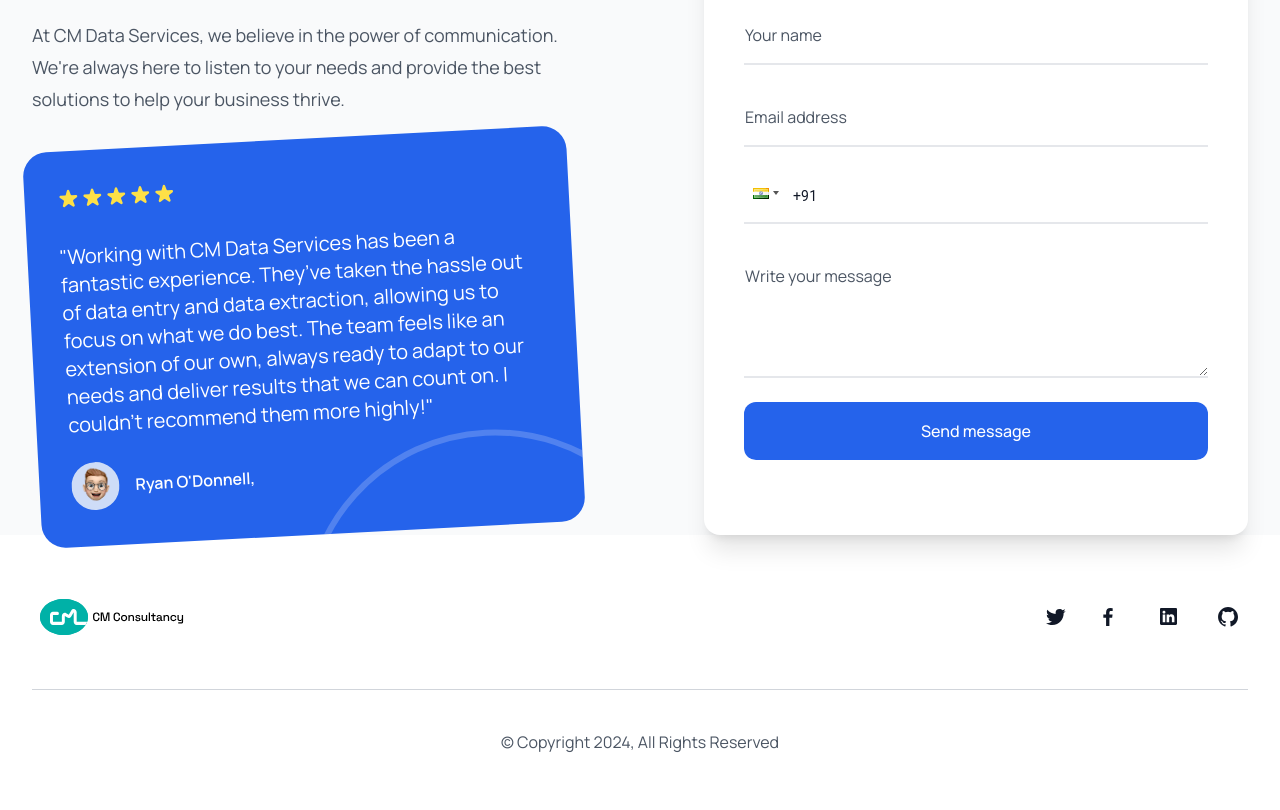
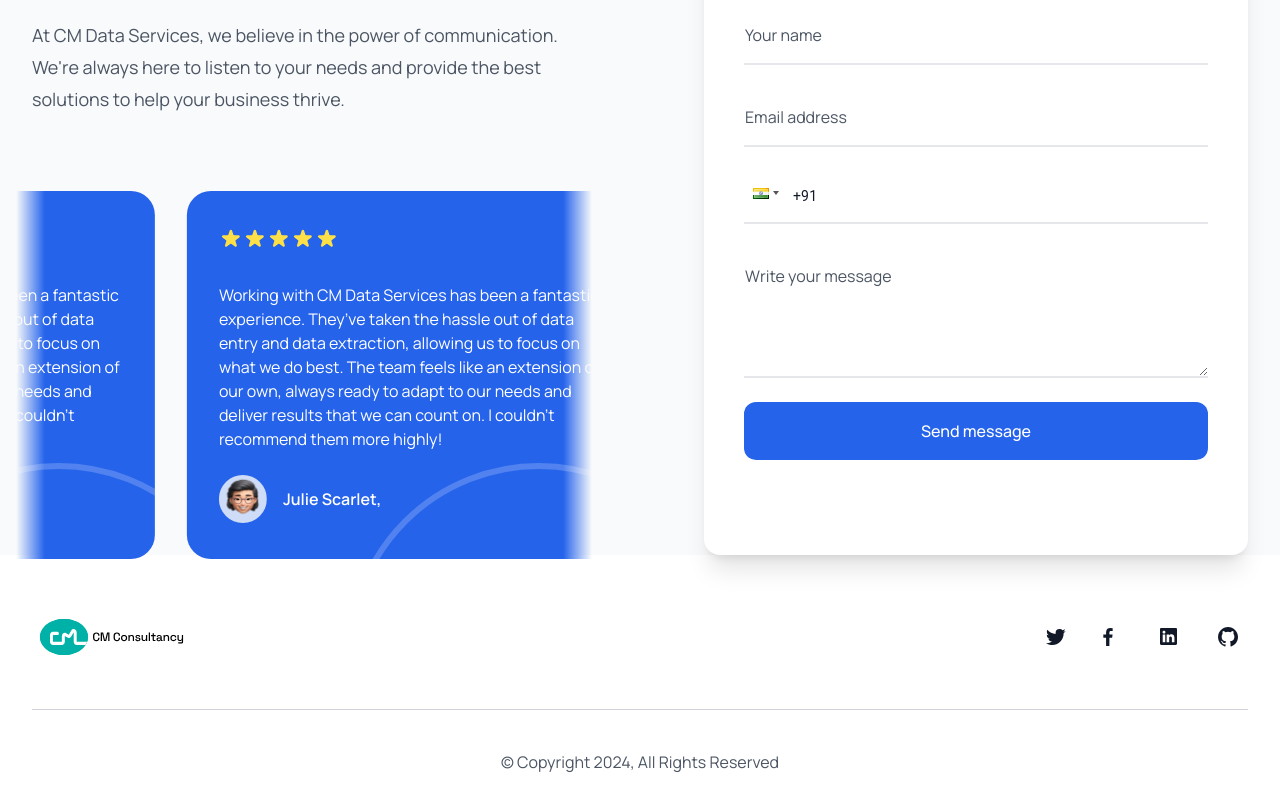
Before and after one commit to udhaykumarbala/cm_consultancy, a React (Vite) app: page / in a window 1280 px wide. Shown: the part 3607-4417 px from the top of the page. Built offline with nearby package versions, Linux system fonts and the light colour scheme.

Commit message:
Fixed: testimonial animation

```diff
--- a/src/Home/JoinUsSection.jsx
+++ b/src/Home/JoinUsSection.jsx
@@ -7,6 +7,7 @@ import PhoneInput from "react-phone-input-2";
 import "react-phone-input-2/lib/style.css";
 import "react-toastify/dist/ReactToastify.css";
 import "./styles/joinUsSection.css";
+import TestimonialCard from "../components/TestimonialCard";
 
 const JoinUsSection = () => {
    const [fullName, setFullName] = useState("");
@@ -89,49 +90,7 @@ const JoinUsSection = () => {
                      </p>
                   </div>
 
-                  <div className='relative mt-10 overflow-hidden bg-blue-600 lg:mt-0 rounded-3xl -rotate-3'>
-                     <div className='absolute bottom-0 right-0 -mb-72 -mr-24 border-[6px] opacity-20 border-white rounded-full w-96 h-96'></div>
-
-                     <div className='relative p-6 sm:px-8 sm:py-9'>
-                        <div className='flex items-center'>
-                           {[...Array(5)].map((_, i) => (
-                              <svg
-                                 key={i}
-                                 className='w-6 h-6 text-yellow-300'
-                                 xmlns='http://www.w3.org/2000/svg'
-                                 viewBox='0 0 20 20'
-                                 fill='currentColor'
-                              >
-                                 <path d='M9.049 2.927c.3-.921 1.603-.921 1.902 0l1.07 3.292a1 1 0 00.95.69h3.462c.969 0 1.371 1.24.588 1.81l-2.8 2.034a1 1 0 00-.364 1.118l1.07 3.292c.3.921-.755 1.688-1.54 1.118l-2.8-2.034a1 1 0 00-1.175 0l-2.8 2.034c-.784.57-1.838-.197-1.539-1.118l1.07-3.292a1 1 0 00-.364-1.118L2.98 8.72c-.783-.57-.38-1.81.588-1.81h3.461a1 1 0 00.951-.69l1.07-3.292z' />
-                              </svg>
-                           ))}
-                        </div>
-                        <blockquote className='mt-8'>
-                           <p className='text-xl font-normal text-white'>
-                              "Working with CM Data Services has been a
-                              fantastic experience. They’ve taken the hassle out
-                              of data entry and data extraction, allowing us to
-                              focus on what we do best. The team feels like an
-                              extension of our own, always ready to adapt to our
-                              needs and deliver results that we can count on. I
-                              couldn’t recommend them more highly!"
-                           </p>
-                        </blockquote>
-                        <div className='flex items-center mt-6'>
-                           <img
-                              className='object-cover rounded-full size-12 bg-gray-50/80'
-                              src={memojiImage}
-                              alt='User'
-                           />
-                           <div className='ml-4'>
-                              <p className='text-base font-semibold text-white'>
-                                 {" "}
-                                 Ryan O'Donnell,
-                              </p>
-                           </div>
-                        </div>
-                     </div>
-                  </div>
+                  <TestimonialCard />
                </div>
 
                <div className='bg-white shadow-xl rounded-2xl'>
--- /dev/null
+++ b/src/components/TestimonialCard.jsx
@@ -0,0 +1,74 @@
+import { Fragment } from "react";
+import memojiImage1 from "../assets/memoji-smile.png";
+import memojiImage2 from "../assets/memoji-avatar-4.png";
+
+const cardData = [
+   {
+      userImage: memojiImage1,
+      userName: "Ryan O'Donnell,",
+      userTitle: "CEO",
+      userDescription:
+         "Working with CM Data Services has been a fantastic experience. They’ve taken the hassle out of data entry and data extraction, allowing us to focus on what we do best. The team feels like an extension of our own, always ready to adapt to our needs and deliver results that we can count on. I couldn’t recommend them more highly!",
+   },
+   {
+      userImage: memojiImage2,
+      userName: "Julie Scarlet,",
+      userTitle: "CEO",
+      userDescription:
+         "Working with CM Data Services has been a fantastic experience. They’ve taken the hassle out of data entry and data extraction, allowing us to focus on what we do best. The team feels like an extension of our own, always ready to adapt to our needs and deliver results that we can count on. I couldn’t recommend them more highly!",
+   },
+];
+const TestimonialCard = () => {
+   return (
+      <div className='-m-4 mt-10 flex overflow-x-clip py-3 [mask-image:linear-gradient(to_right,transparent,black_5%,black_95%,transparent)] '>
+         <div className='animate-move-left flex flex-none gap-8 pr-8 [animation-duration:20s] hover:[animation-play-state:paused]'>
+            {[...new Array(2)].fill(0).map((_, i) => (
+               <Fragment key={i}>
+                  {cardData?.map((card, index) => (
+                     <Fragment key={index}>
+                        <div className='relative  overflow-hidden bg-blue-600 lg:mt-0 transition duration-300  rounded-3xl hover:-rotate-3 max-w-md'>
+                           <div className='absolute bottom-0 right-0 -mb-72 -mr-24 border-[6px] opacity-20 border-white rounded-full w-96 h-96'></div>
+
+                           <div className='relative p-6 sm:px-8 sm:py-9'>
+                              <div className='flex items-center'>
+                                 {[...Array(5)].map((_, i) => (
+                                    <svg
+                                       key={i}
+                                       className='w-6 h-6 text-yellow-300'
+                                       xmlns='http://www.w3.org/2000/svg'
+                                       viewBox='0 0 20 20'
+                                       fill='currentColor'
+                                    >
+                                       <path d='M9.049 2.927c.3-.921 1.603-.921 1.902 0l1.07 3.292a1 1 0 00.95.69h3.462c.969 0 1.371 1.24.588 1.81l-2.8 2.034a1 1 0 00-.364 1.118l1.07 3.292c.3.921-.755 1.688-1.54 1.118l-2.8-2.034a1 1 0 00-1.175 0l-2.8 2.034c-.784.57-1.838-.197-1.539-1.118l1.07-3.292a1 1 0 00-.364-1.118L2.98 8.72c-.783-.57-.38-1.81.588-1.81h3.461a1 1 0 00.951-.69l1.07-3.292z' />
+                                    </svg>
+                                 ))}
+                              </div>
+                              <blockquote className='mt-8 max-w-md'>
+                                 <p className='text-base font-normal text-white'>
+                                    {card.userDescription}
+                                 </p>
+                              </blockquote>
+                              <div className='flex items-center mt-6'>
+                                 <img
+                                    className='object-cover rounded-full size-12 bg-gray-50/80'
+                                    src={card.userImage}
+                                    alt='User'
+                                 />
+                                 <div className='ml-4'>
+                                    <p className='text-base font-semibold text-white'>
+                                       {card.userName}
+                                    </p>
+                                 </div>
+                              </div>
+                           </div>
+                        </div>
+                     </Fragment>
+                  ))}
+               </Fragment>
+            ))}
+         </div>
+      </div>
+   );
+};
+
+export default TestimonialCard;
--- a/tailwind.config.js
+++ b/tailwind.config.js
@@ -1,10 +1,35 @@
 /** @type {import('tailwindcss').Config} */
-module.exports = {
-  content: [
-    "./src/**/*.{js,jsx,ts,tsx}",
-  ],
-  theme: {
-    extend: {},
-  },
-  plugins: [],
-}
+const config = {
+   content: ["./src/**/*.{js,jsx,ts,tsx}"],
+   theme: {
+      extend: {
+         animation: {
+            "move-left": "move-left 1s linear infinite",
+            "move-right": "move-right 5s linear infinite",
+         },
+
+         keyframes: {
+            "move-left": {
+               "0%": {
+                  transform: "translateX(0%)",
+               },
+               "100%": {
+                  transform: "translateX(-50%)",
+               },
+            },
+
+            "move-right": {
+               "0%": {
+                  transform: "translateX(-50%)",
+               },
+               "100%": {
+                  transform: "translateX(0%)",
+               },
+            },
+         },
+      },
+   },
+   plugins: [],
+};
+
+export default config;
```
Also changed, not shown: src/assets/memoji-avatar-4.png (added).
